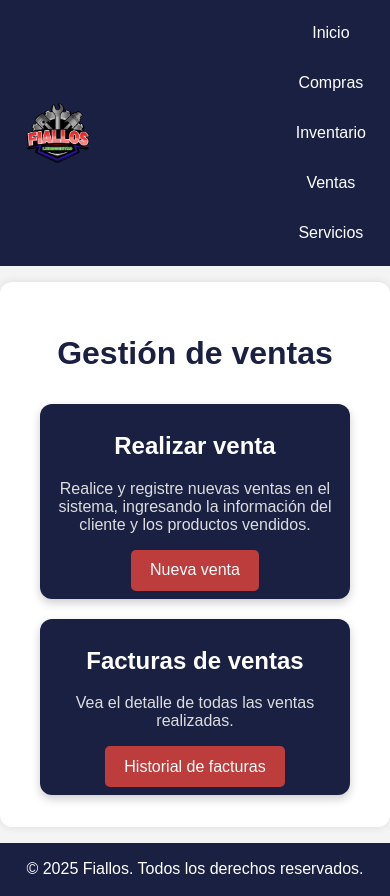
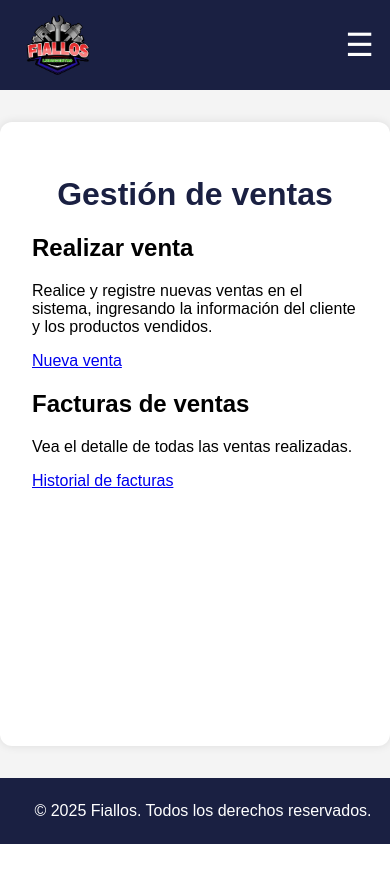
Before and after one commit to FabricioCorea/fiallos, a Django app: page /ventas/ in a window 390 px wide. After the commit the page ends 844 px from the top, so only its background shows below. Run offline with Django 5.2, Linux system fonts and the light colour scheme.

Commit message:
Menu responsive

```diff
--- a/miapp/static/css/styles.css
+++ b/miapp/static/css/styles.css
@@ -1,7 +1,9 @@
+/* Estilos generales */
 h1 {
     text-align: center;
     color: #1a2042;
 }
+
 body {
     font-family: Arial, sans-serif;
     margin: 0;
@@ -14,7 +16,7 @@ body {
 
 header {
     background-color: #1a2042;
-    color: #333;
+    color: #fff;
     padding: 0.5rem;
     text-align: center;
 }
@@ -23,6 +25,7 @@ header nav {
     display: flex;
     align-items: center;
     justify-content: space-between;
+    position: relative;
 }
 
 header .logo {
@@ -30,6 +33,7 @@ header .logo {
     height: auto;
 }
 
+/* Menú de navegación */
 nav ul {
     list-style: none;
     padding: 0;
@@ -64,173 +68,60 @@ main {
     margin: 2rem auto;
     max-width: 1200px;
     box-shadow: 0 0 10px rgba(0, 0, 0, 0.1);
-    flex: 1; /* Se expande para ocupar el espacio disponible */
+    flex: 1;
 }
 
 footer {
     text-align: center;
-    padding: 0.1rem 0;
+    padding: 0.5rem;
     background-color: #1a2042;
     color: #ffffff;
     width: 100%;
 }
 
-/* Secciones principales */
-.sections {
-    display: flex;
-    justify-content: space-around;
-    flex-wrap: wrap;
-    gap: 20px;
-    margin-top: 2rem;
-}
-
-/* Tarjetas con diseño 3D para el inicio*/
-.sectionIndex {
-    background-color: #1a2042;
-    color: #000000;
-    border-radius: 12px;
-    padding: 0.5rem;
-    width: 22%;
-    text-align: center;
-    box-shadow: 0 4px 10px rgba(0, 0, 0, 0.2);
-    transition: transform 0.3s ease, box-shadow 0.3s ease;
-}
-
-.sectionIndex:hover {
-    transform: scale(1.05);
-    box-shadow: 0 6px 15px rgba(0, 0, 0, 0.3);
-}
-
-.sectionIndex h2 {
-    color: #fff;
-}
-
-.sectionIndex p {
-    color: #ddd;
-}
-/* Tarjetas con diseño 3D */
-.section {
-    background-color: #1a2042;
-    color: #000000;
-    border-radius: 12px;
-    padding: 0.5rem;
-    width: 30%;
-    text-align: center;
-    box-shadow: 0 4px 10px rgba(0, 0, 0, 0.2);
-    transition: transform 0.3s ease, box-shadow 0.3s ease;
-}
-
-.section:hover {
-    transform: scale(1.05);
-    box-shadow: 0 6px 15px rgba(0, 0, 0, 0.3);
-}
-
-.section h2 {
-    color: #fff;
-}
-
-.section p {
-    color: #ddd;
-}
-
-/* Botón */
-.btn {
-    display: inline-block;
-    padding: 0.5rem 1rem;
-    background-color: #bd3c3c; /* Verde */
-    color: #fff;
-    text-decoration: none;
-    border-radius: 6px;
-    transition: background-color 0.3s ease;
-}
-
-.btn:hover {
-    background-color: #bd3c3c;
-}
-
-/* Responsividad */
-@media (max-width: 1024px) {
-    .section {
-        width: 45%;
-    }
-}
-
-@media (max-width: 768px) {
-    nav ul {
-        flex-direction: column;
-    }
-
-    nav ul li {
-        margin: 0.5rem 0;
-    }
-
-    main {
-        margin: 1rem auto;
-    }
-
-    .logo {
-        width: 80px; /* Tamaño más pequeño en pantallas pequeñas */
-    }
-
-    .sections {
-        flex-direction: column;
-        align-items: center;
-    }
-
-    .section {
-        width: 90%;
-    }
-}
-.form-group {
-    margin-bottom: 1rem;
-}
-
-.form-group label {
-    font-weight: bold;
-    display: block;
-    margin-bottom: 0.5rem;
-}
-
-.form-group input,
-.form-group select {
-    width: 100%;
-    padding: 0.5rem;
-    border: 1px solid #ccc;
-    border-radius: 5px;
-}
-
-.btn {
-    background-color: #bd3c3c;
-    color: white;
-    padding: 0.7rem 1.2rem;
+/* Botón de menú hamburguesa */
+.menu-toggle {
+    display: none;
+    background: none;
     border: none;
-    border-radius: 5px;
+    font-size: 2rem;
+    color: #ffffff;
     cursor: pointer;
-}
-
-.btn:hover {
-    background-color: #a03030;
-}
-.messages {
-    margin: 1rem 0;
     padding: 0.5rem;
 }
 
-.alert {
-    padding: 1rem;
-    border-radius: 5px;
-    margin-bottom: 1rem;
-    text-align: center;
+/* Estilos responsivos */
+@media (max-width: 768px) {
+    .menu-toggle {
+        display: block;
+    }
+
+    .nav-menu {
+        display: none;
+        flex-direction: column;
+        background-color: #1a2042;
+        position: absolute;
+        top: 60px;
+        left: 0;
+        width: 100%;
+        text-align: center;
+        box-shadow: 0 4px 6px rgba(0, 0, 0, 0.2);
+    }
+
+    .nav-menu.show {
+        display: flex;
+    }
+
+    .nav-menu li {
+        margin: 0;
+        padding: 1rem;
+        width: 100%;
+    }
+
+    .nav-menu li a {
+        display: block;
+        padding: 1rem;
+        color: white;
+        text-decoration: none;
+    }
 }
-
-.alert-success {
-    background-color: #d4edda;
-    color: #155724;
-    border: 1px solid #c3e6cb;
-}
-
-.alert-danger {
-    background-color: #f8d7da;
-    color: #721c24;
-    border: 1px solid #f5c6cb;
-}
--- a/miapp/templates/layout.html
+++ b/miapp/templates/layout.html
@@ -11,7 +11,10 @@
     <header>
         <nav>
             <img src="{% static 'images/logo.png' %}" alt="Logo de Mi Proyecto Django" class="logo">
-            <ul>
+            <button class="menu-toggle" aria-label="Menú">
+                ☰
+            </button>
+            <ul class="nav-menu">
                 <li><a href="{% url 'index' %}">Inicio</a></li>
                 <li><a href="{% url 'compras' %}">Compras</a></li>
                 <li><a href="{% url 'inventario' %}">Inventario</a></li>
@@ -29,5 +32,18 @@
     <footer>
         <p>&copy; 2025 Fiallos. Todos los derechos reservados.</p>
     </footer>
+
+    <script src="{% static 'js/script.js' %}"></script>
 </body>
+<script>
+    document.addEventListener("DOMContentLoaded", function () {
+        const menuToggle = document.querySelector(".menu-toggle");
+        const navMenu = document.querySelector(".nav-menu");
+
+        menuToggle.addEventListener("click", function () {
+            navMenu.classList.toggle("show");
+        });
+    });
+
+</script>
 </html>
```
